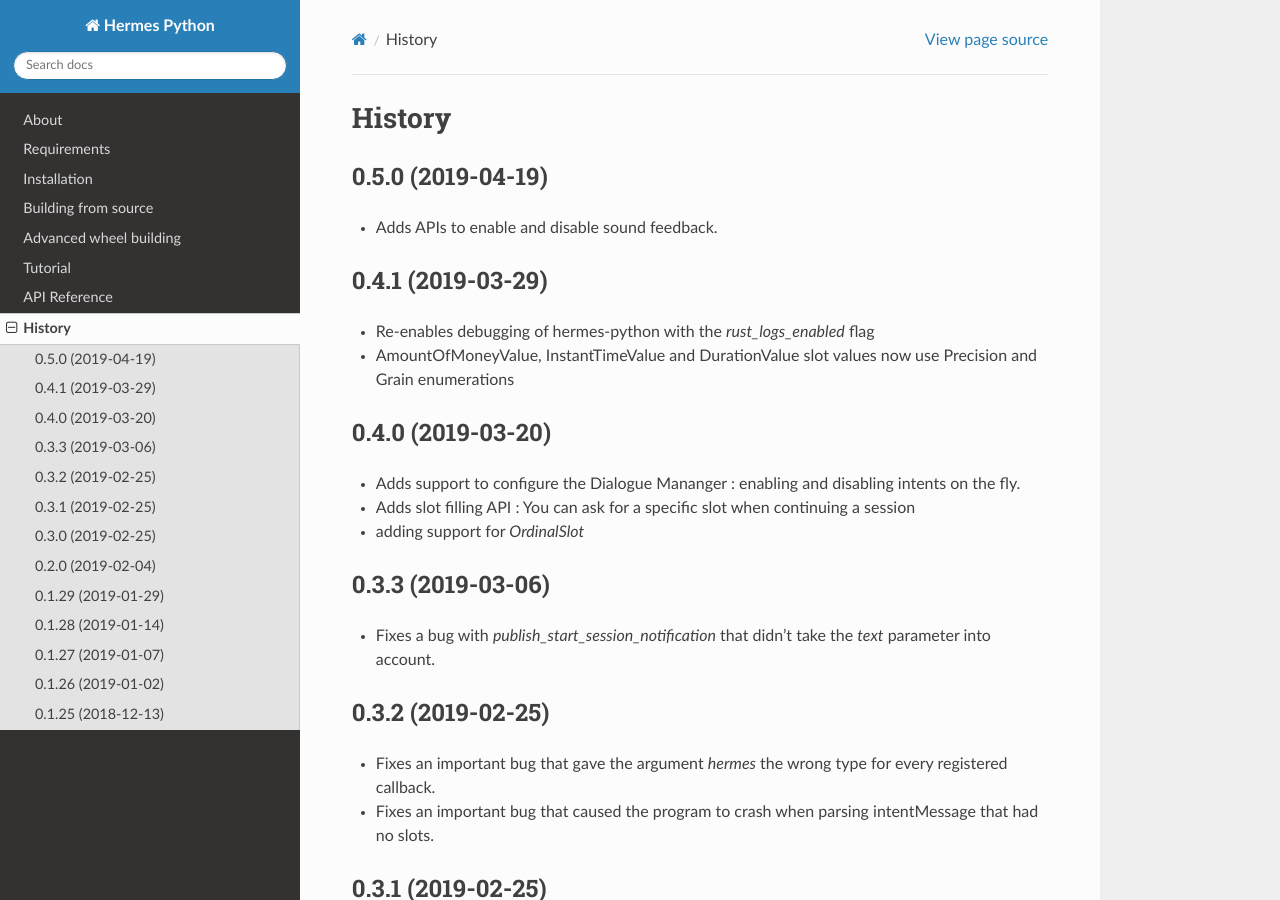
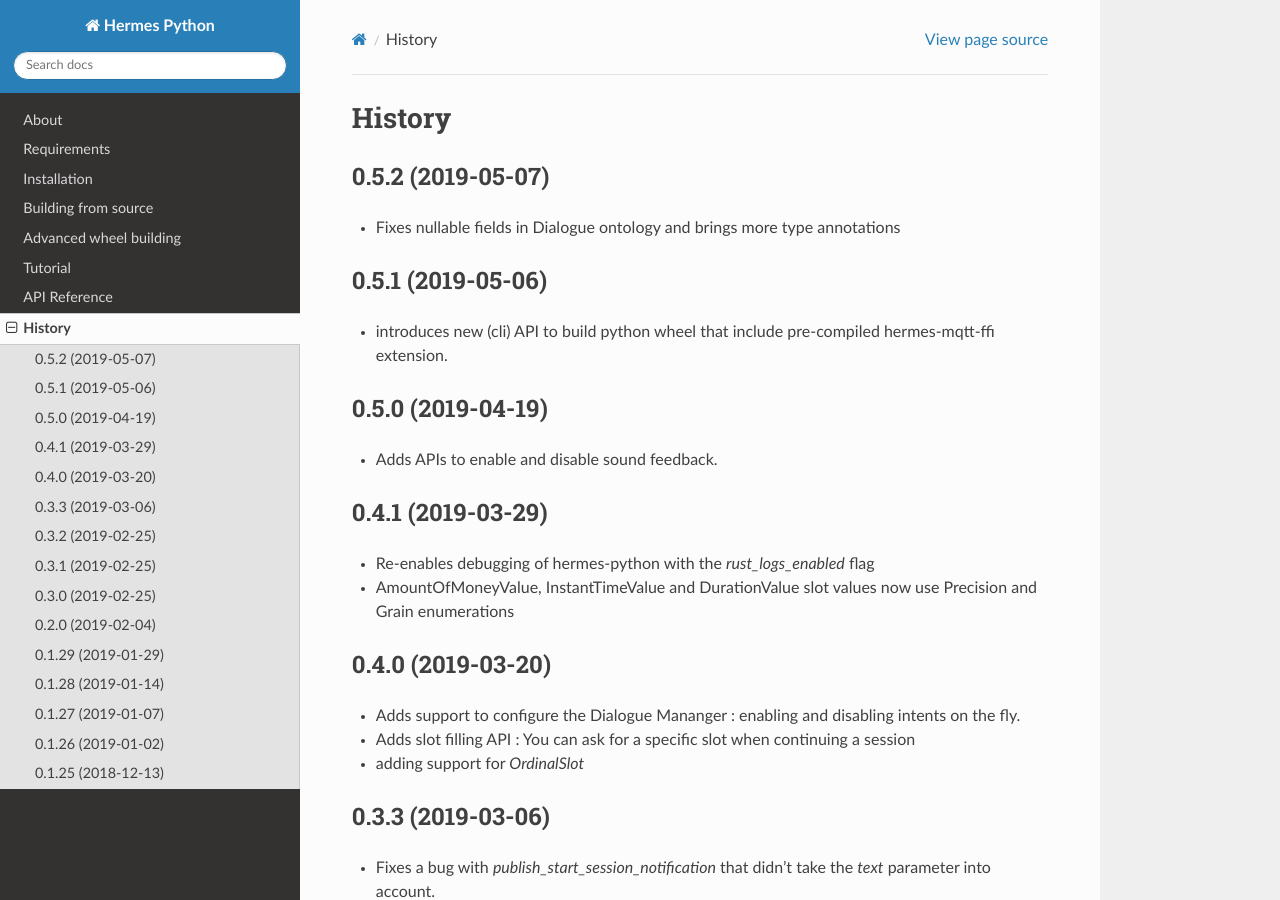
Before and after one commit to snipsco/hermes-protocol, a Sphinx documentation site: the page built from platforms/hermes-python/documentation/source/HISTORY.rst, in a window 1280 px wide and 900 px high. Built offline with Sphinx 7.4.7 and the Read the Docs theme 2.0.0, drawn with Linux system fonts in a browser that asks for light colours.

Commit message:
bumping hermes-python to 0.5.2 + changelog

```diff
--- a/platforms/hermes-python/documentation/source/HISTORY.rst
+++ b/platforms/hermes-python/documentation/source/HISTORY.rst
@@ -1,5 +1,12 @@
 History
 ==========
+0.5.2 (2019-05-07)
+^^^^^^^^^^^^^^^^^^
+* Fixes nullable fields in Dialogue ontology and brings more type annotations
+
+0.5.1 (2019-05-06)
+^^^^^^^^^^^^^^^^^^
+* introduces new (cli) API to build python wheel that include pre-compiled hermes-mqtt-ffi extension.
 
 0.5.0 (2019-04-19)
 ^^^^^^^^^^^^^^^^^^^
--- a/platforms/hermes-python/hermes_python/__version__.py
+++ b/platforms/hermes-python/hermes_python/__version__.py
@@ -1,5 +1,5 @@
 __title__ = 'hermes_python'
-__version__ = '0.5.1'
+__version__ = '0.5.2'
 __description__ = 'Python bindings for Snips Hermes Protocol'
 __url__ = {
     'Documentation': 'https://hermespython.readthedocs.io/en/latest/',
```
